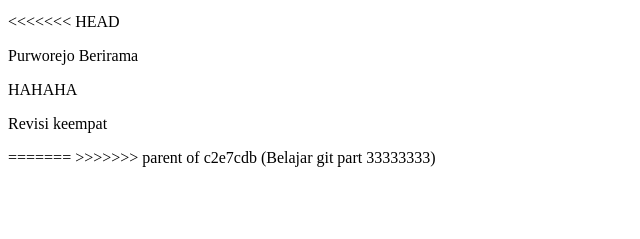
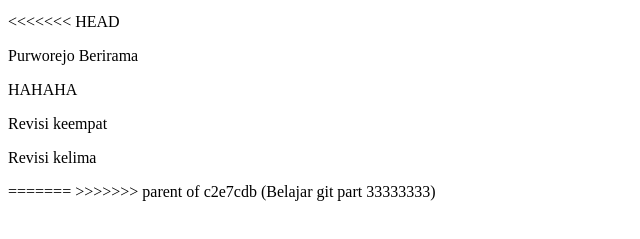
Before and after one commit to naufalfzml/cobaBuatRPL, a plain HTML site: page index.html in a window 1280 px wide. Shown: the part 335-574 px from the top of the page, without its empty margins (0-640 px from the left). Drawn offline with Linux system fonts and the light colour scheme.

Commit message:
Update index.html

```diff
--- a/index.html
+++ b/index.html
@@ -16,6 +16,7 @@
     <p>Purworejo Berirama</p>
     <p>HAHAHA</p>
     <p>Revisi keempat</p>
+    <p>Revisi kelima</p>
 =======
 >>>>>>> parent of c2e7cdb (Belajar git part 33333333)
 </body>
```
